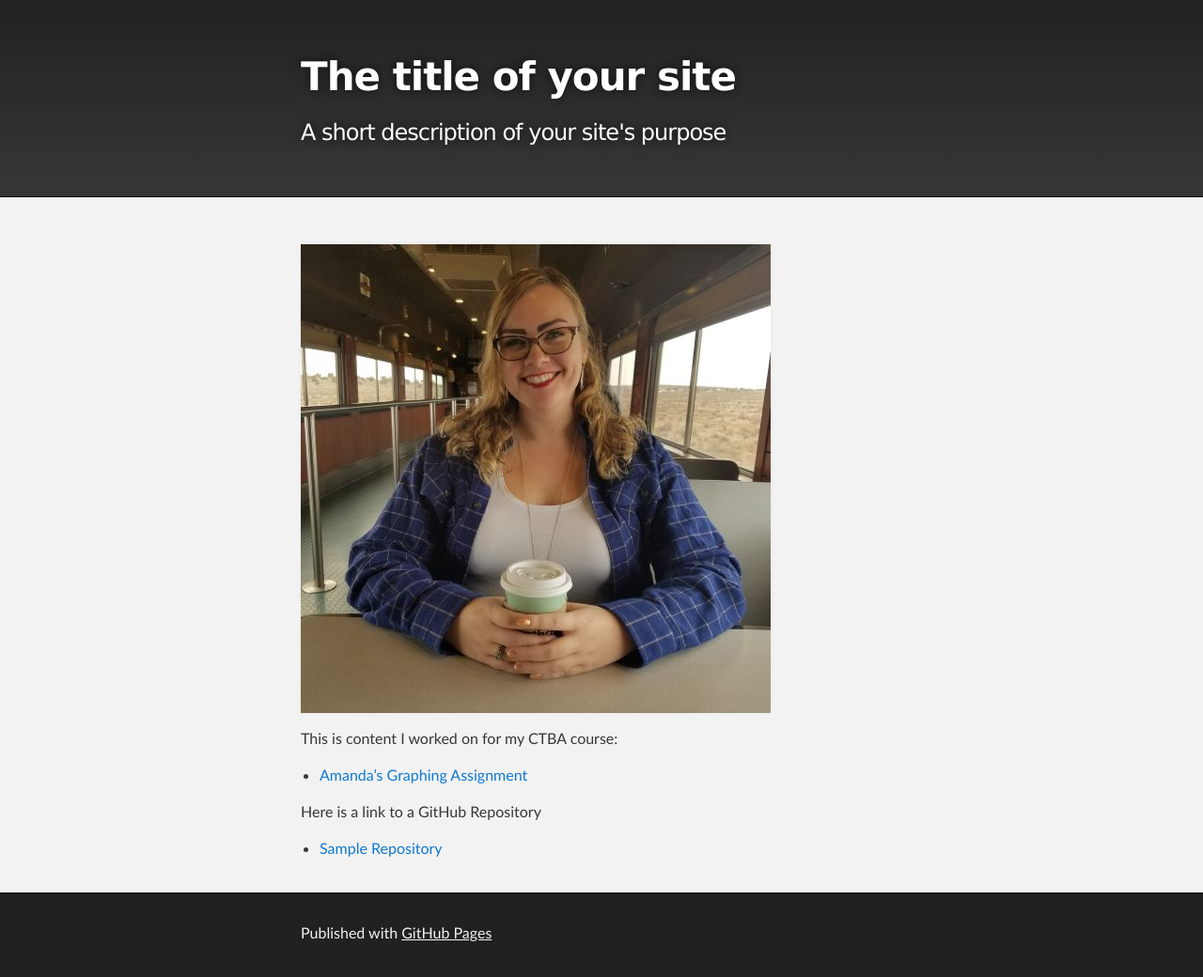
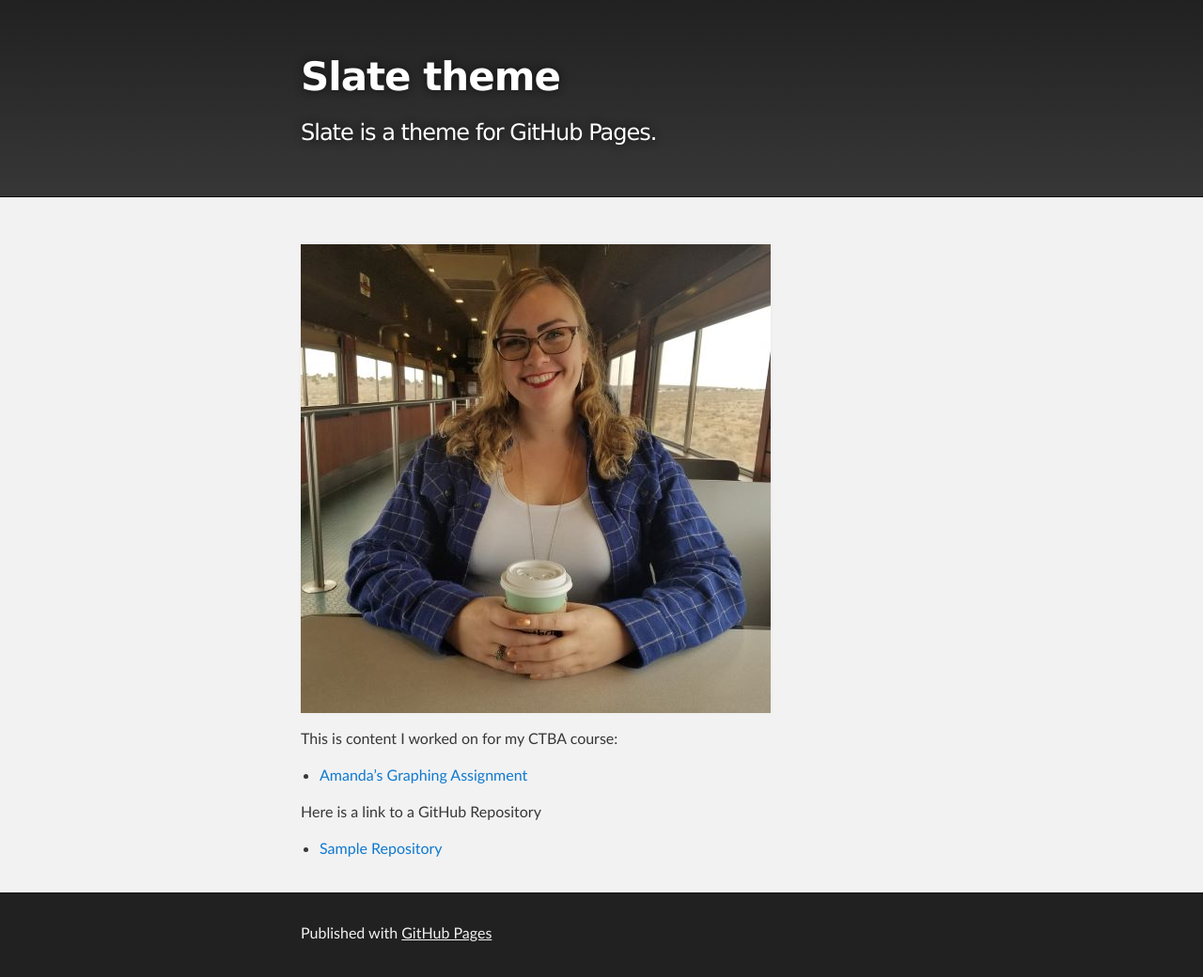
Before and after one commit to amandalem/amandalem.github.io, a Jekyll site: the page built from index.md, in a window 1280 px wide. Shown: the whole page at 94% size. Built offline with Jekyll 4.4.1, drawn with Linux system fonts in a browser that asks for light colours; our own code applies the rules of GitHub Pages for plain Markdown files.

Commit message:
Update _config.yml

```diff
--- a/_config.yml
+++ b/_config.yml
@@ -1,5 +1,5 @@
-title: [The title of your site]
-description: [A short description of your site's purpose]
+title: Slate theme
+description: Slate is a theme for GitHub Pages.
 show_downloads: false
 google_analytics:
 theme: jekyll-theme-slate
```
